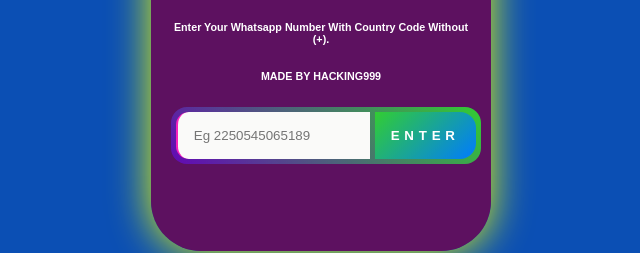
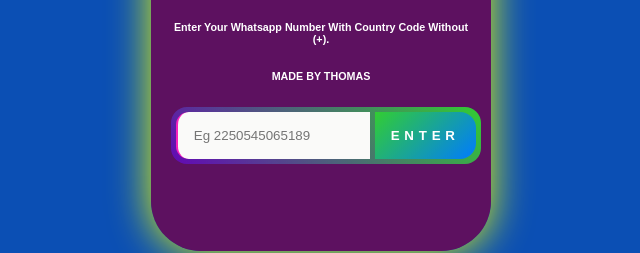
Before and after one commit to kouakou669/cd-sc, a website: page pair.html in a window 1280 px wide. Shown: the part 334-587 px from the top of the page, 319-959 px from the left. Drawn offline with nearby package versions, Linux system fonts and the light colour scheme.

Commit message:
𝗛𝗔𝗖𝗞𝗜𝗡𝗚 𝗣𝗔𝗜𝗥 𝗖𝗢𝗗𝗘

```diff
--- a/pair.html
+++ b/pair.html
@@ -100,7 +100,7 @@
             <h3 class="centered-text">HACKING MD PAIRING CODE</h3>
             <br>
             <h6 class="centered-text">Enter Your Whatsapp Number With Country Code Without (+).</h6>
-            <h6 class="centered-text">MADE BY HACKING999</h6>
+            <h6 class="centered-text">MADE BY THOMAS</h6>
             <div class="input-container">
                 <input placeholder="Eg 2250545065189" type="number" id="number" placeholder="Enter Your Whatsapp Number With Country Code Without (+)." name="">
                 <button id="submit">Enter</button>
```
